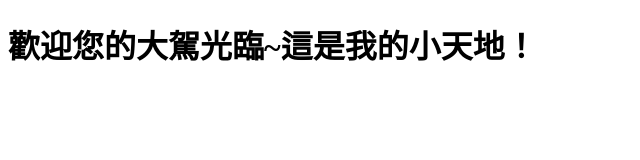
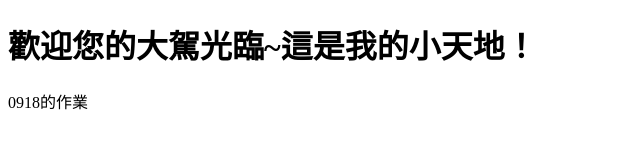
Before and after one commit to HeSheng-LIN/Harmony, a plain HTML site: page index.html in a window 1280 px wide. Shown: the whole page, without its empty margins (0-640 px from the left). Drawn offline with Linux system fonts and the light colour scheme.

Commit message:
Update index.html

```diff
--- a/index.html
+++ b/index.html
@@ -5,6 +5,6 @@
 </head>
 <body>
     <h1>歡迎您的大駕光臨~這是我的小天地！</h1>
-
+    <a herf="/0918.html" taget="_blank">0918的作業</a>
 </body>
 </html>
```
